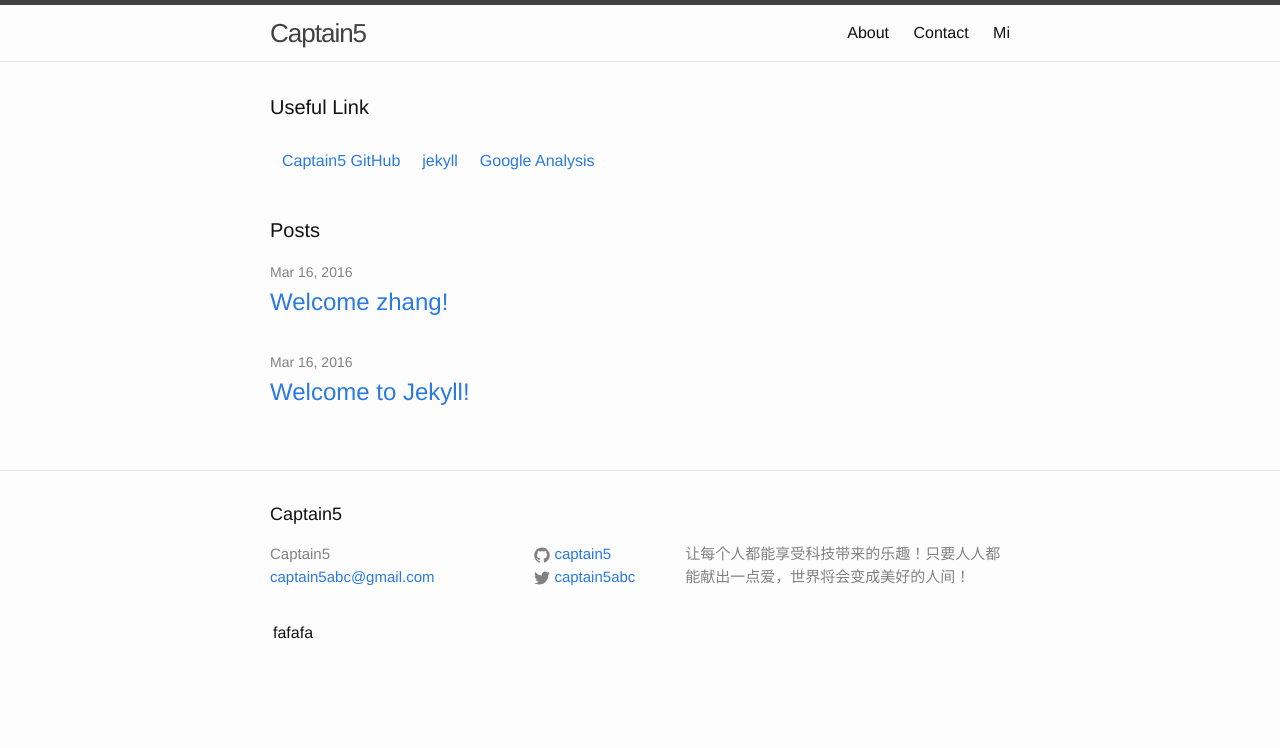
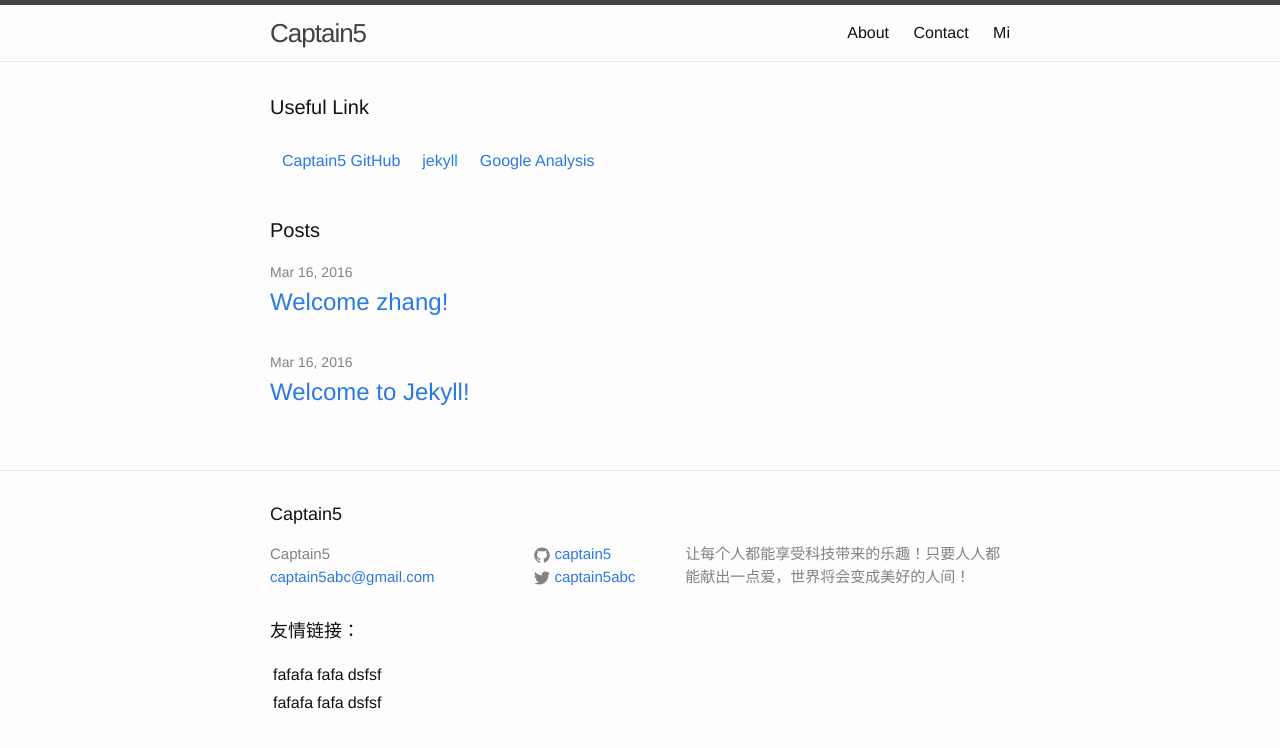
Before and after one commit to captain5/captain5.github.io, a Jekyll site: the page built from index.html, in a window 1280 px wide. Shown: the top 748 px of the page. Built offline with Jekyll 4.4.1, drawn with Linux system fonts in a browser that asks for light colours.

Commit message:
Update footer.html

```diff
--- a/_includes/footer.html
+++ b/_includes/footer.html
@@ -33,7 +33,10 @@
       </div>
     </div>
     <div>
-    <table><tr><td>fafafa</td></tr></table>
+    <h2 class="footer-heading">友情链接：</h2>
+    <table><tr><td>fafafa</td><td>fafa</td><td>dsfsf</td></tr>
+    <tr><td>fafafa</td><td>fafa</td><td>dsfsf</td></tr>
+     </table>
    </div>
 
   </div>
```
